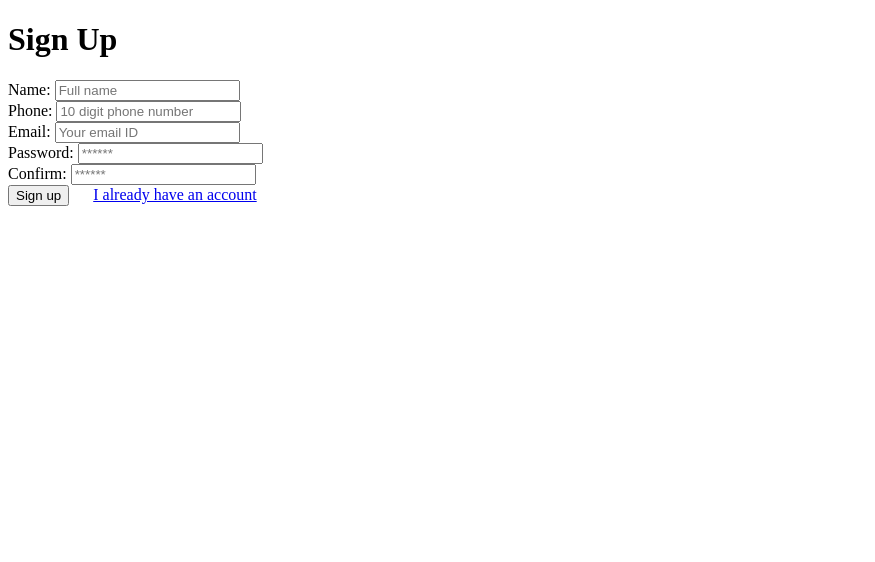
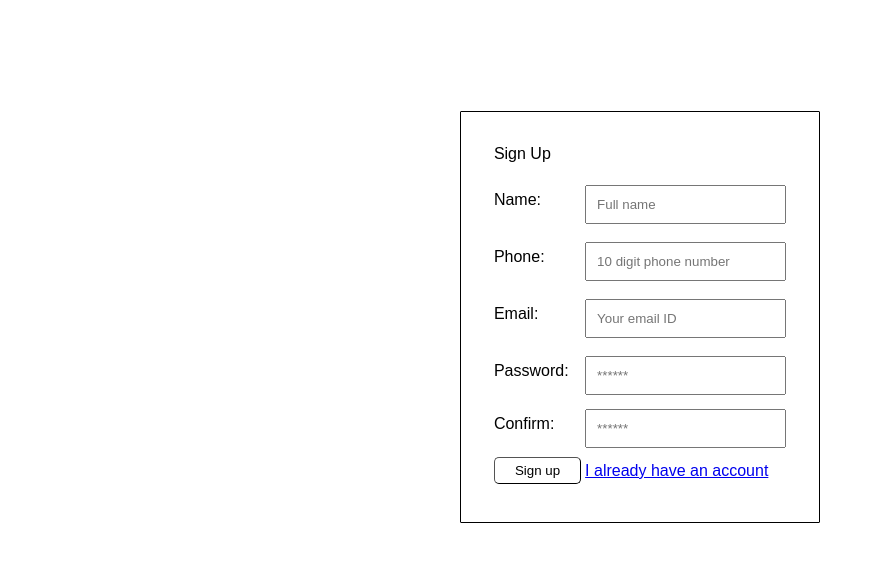
Before and after one commit to aneeshjose/Sample-Shopping-Website, a Flask app: page /signup in a window 1280 px wide. Shown: the top 562 px of the page, without its empty margins (0-875 px from the left). Run offline with Flask 2, Linux system fonts and the light colour scheme.

Commit message:
signup UI

```diff
--- a/templates/signup.html
+++ b/templates/signup.html
@@ -4,29 +4,101 @@
         <title>
             SkillsMe Assignment Sign Up
         </title>
+        <style>
+            body{
+                font-family: 'Cairo', sans-serif;
+            }
+            input{
+                padding: 10px;
+                margin-top: 10px;
+            }
+            .heading{
+                font-size: large;
+                font-weight: 900;
+                margin: auto;
+            }
+            .error{
+                font-size: 13px;
+                color: red;
+            }
+            button{
+                background-color: white;
+                color: black;
+                border-radius: 5px;
+                border-color: black;
+                border-width: 1pt;
+                padding: 5px;
+                padding-left: 20px;
+                padding-right: 20px;
+                margin-top: 5px;
+                margin-bottom: 5px;
+                font-family: 'Cairo', sans-serif;
+            }
+            .boxborder{
+                margin-left: auto;
+                margin-right: auto;
+                transform: translateY(25%);
+                height: 50%;
+                width: auto;
+                border-style: solid;
+                border-width: 1px;
+                border-color: black;
+                border-radius: 1px;
+                padding: 30px;
+            }
+        </style>
     </head>
     <body>
-        <h1>Sign Up</h1>
-        <div id="message">
-            {{ message }}
-        </div>
         <form action="./signup" method="POST" name="form">
-            <div id="namediv"></div>
-            Name: <input type="text" name="name" placeholder="Full name"><br>
+            <table class="boxborder">
+                <tr>
+                    <td colspan="2">Sign Up</td>
+                </tr>
+                <tr>
+                    <td id="message">
+                        {{ message }}
+                    </td>
+                </tr>
 
-            <div id = "phonediv"></div>
-            Phone: <input type="text" name ="phone" placeholder="10 digit phone number"><br>
+                <tr>
+                    <td id="namediv" class="error"></td>
+                </tr>
+                <tr>
+                    <td>Name:</td>
+                    <td><input type="text" name="name" placeholder="Full name"></td>
+                </tr>
 
-            <div id = "emaildiv"></div>
-            Email: <input type="email" name="email" placeholder="Your email ID"><br>
+                <tr>
+                    <td id = "phonediv" class="error"></td>
+                </tr>
+                <tr>
+                    <td>Phone:</td>
+                    <td><input type="text" name ="phone" placeholder="10 digit phone number"></td>
+                </tr>
 
-            <div id = "passworddiv"></div>
-            Password: <input type="password" name="password" placeholder="******"> <br>
-            Confirm: <input type="confirmPassword" name="confirm" placeholder="******"><br>
-
-            <button type="button" onclick="validate()">Sign up</button>
-            &nbsp;&nbsp;&nbsp;&nbsp;
-            <a href="./signin">I already have an account</a>
+                <tr>
+                    <td id = "emaildiv" class="error"></td>
+                </tr>
+                <tr>
+                    <td>Email:</td>
+                    <td><input type="email" name="email" placeholder="Your email ID"></td>
+                </tr>
+                    <tr>
+                        <td id = "passworddiv" class="error"></td>
+                    </tr>
+                    <tr>
+                        <td>Password:</td>
+                        <td><input type="password" name="password" placeholder="******"></td>
+                    </tr>
+                    <tr>
+                        <td>Confirm:</td>
+                        <td><input type="password" name="confirm" placeholder="******"></td>
+                    </tr>
+                    <tr>
+                        <td><button type="button" onclick="validate()">Sign up</button></td>
+                        <td><a href="./signin">I already have an account</a></td>
+                    </tr>
+            </table>
         </form>
         <script>
             function validate(){
```
